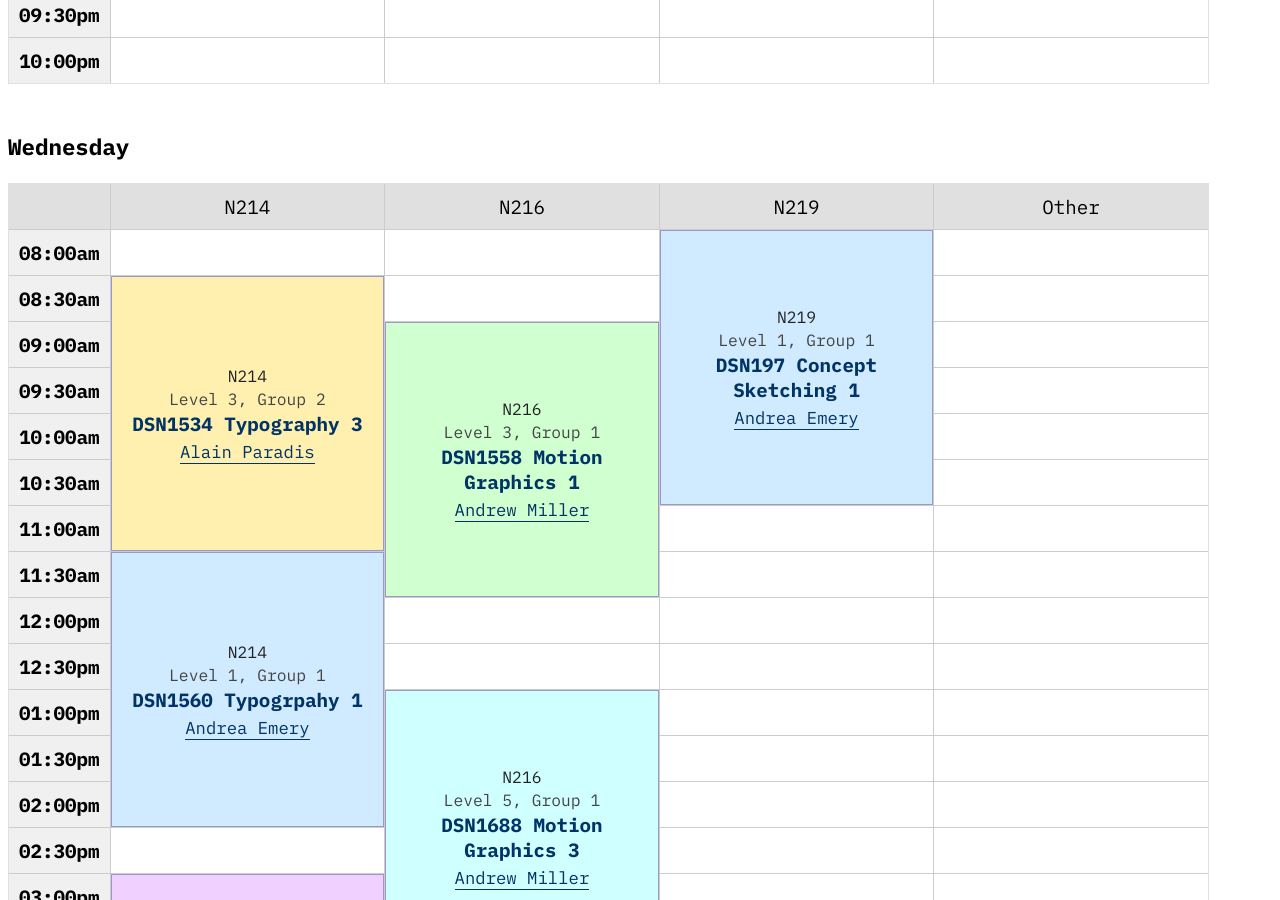
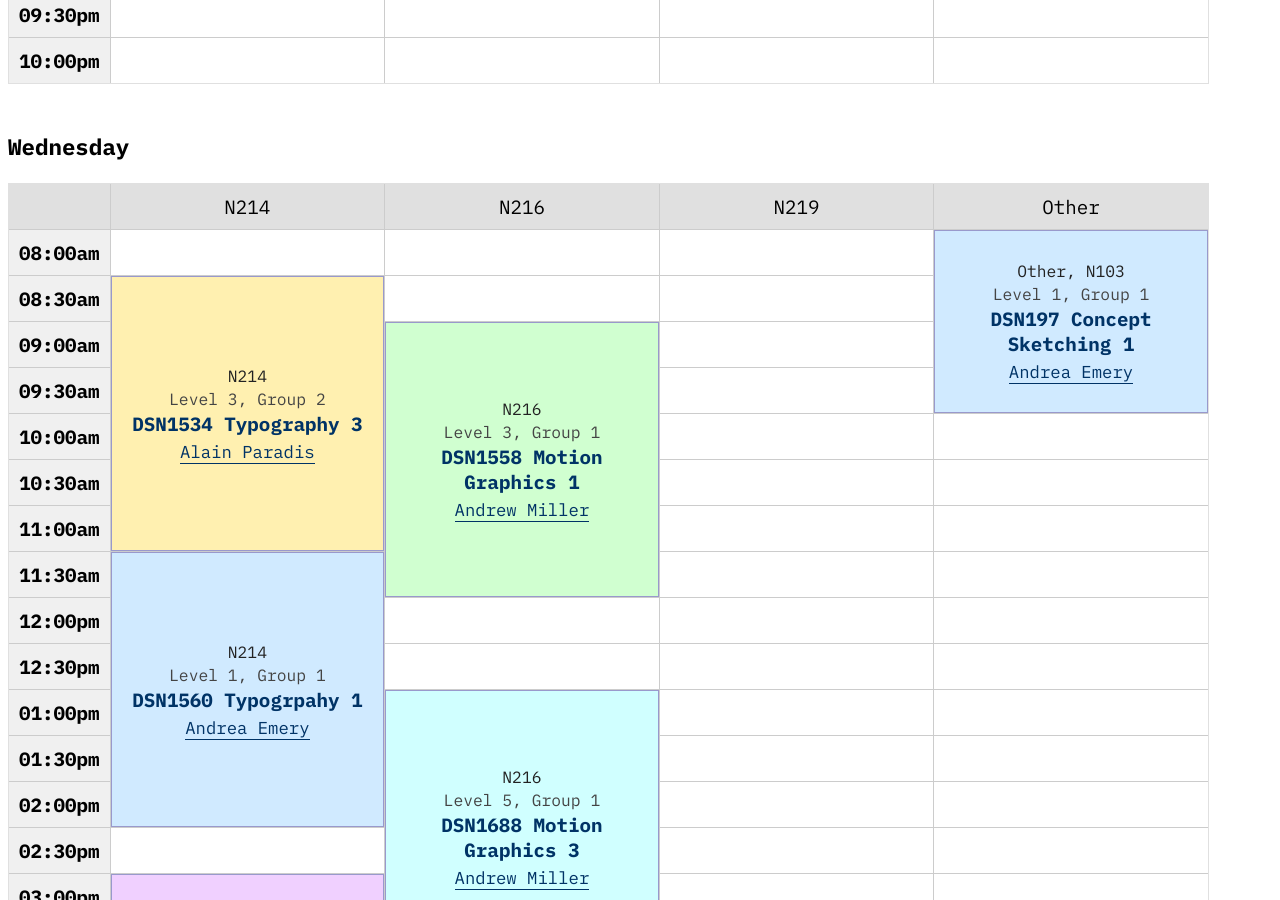
Before and after one commit to AlainParadis/program-transformation, a Jekyll site: the page built from schedule.md, in a window 1280 px wide and 900 px high, scrolled down 3205 px. Built offline with Jekyll 4.4.1, drawn with Linux system fonts in a browser that asks for light colours.

Commit message:
Update schedule.yml

```diff
--- a/_data/schedule.yml
+++ b/_data/schedule.yml
@@ -170,9 +170,9 @@ classes:
     instructor: Angela Fahlman
     email: fahlmaa@algonquincollege.com
     day: Tuesday
-  - room: N219
+  - room: [Other, N103]
     start: "08:00am"
-    duration: 6
+    duration: 4
     name: DSN197 Concept Sketching 1
     group: l1g1
     instructor: Andrea Emery
@@ -194,7 +194,7 @@ classes:
     instructor: Andrew Miller
     email: millera1@algonquincollege.com
     day: Wednesday
-  - room: 219
+  - room: [Other, N103]
     start: "08:00am"
     duration: 4
     name: DSN1697 Concept Sketching 1
```
